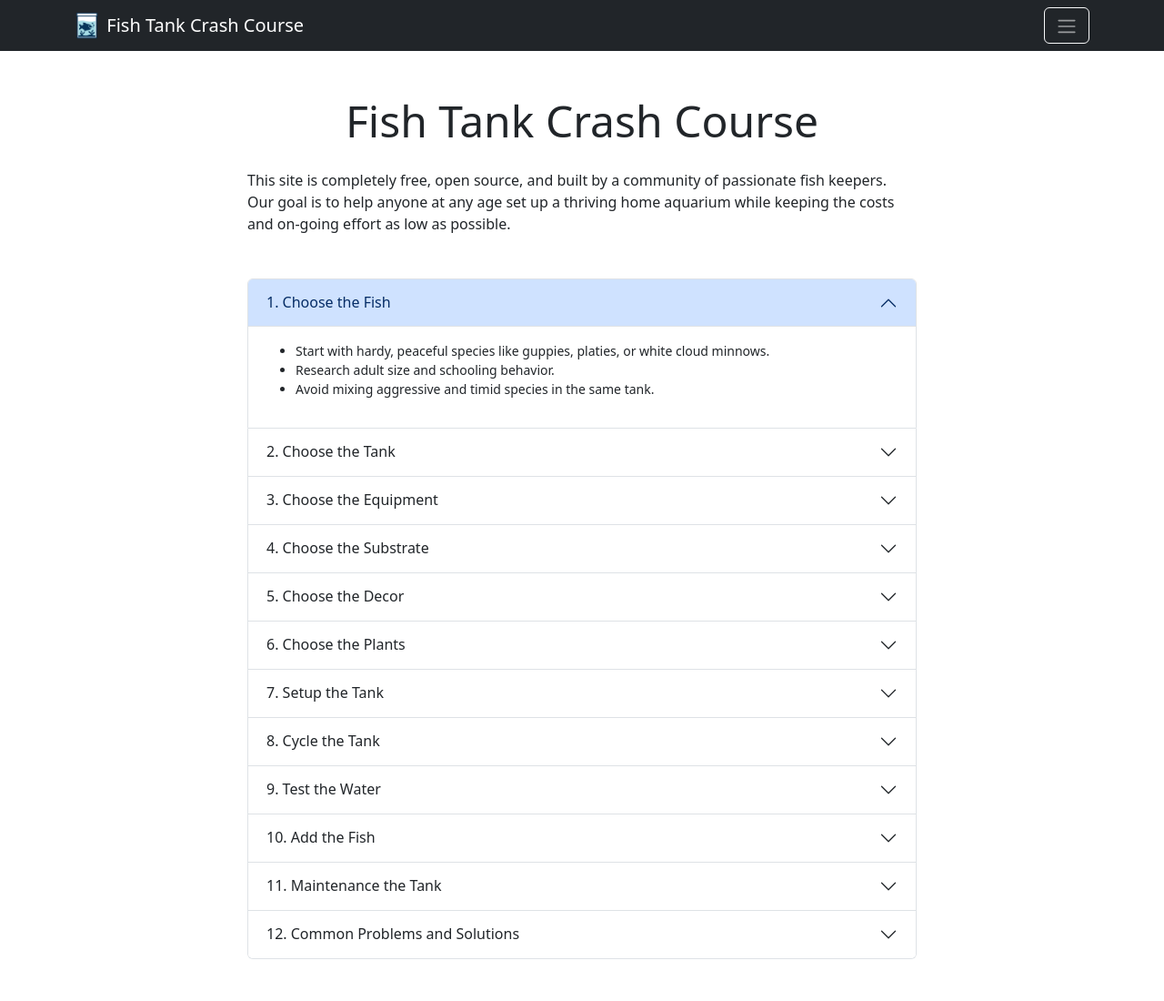
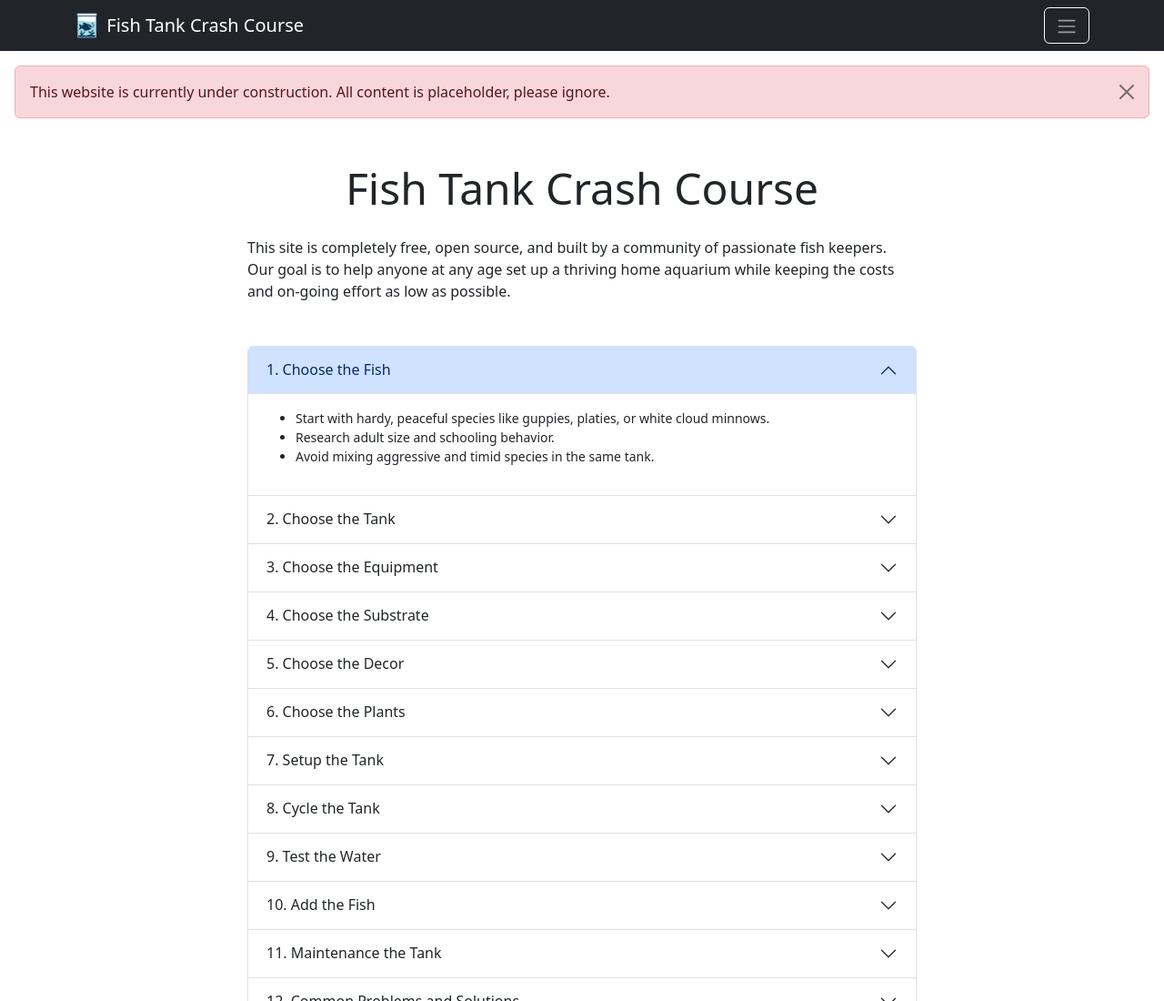
Before and after one commit to HunterTTP/fish-tank-crash-course, a plain HTML site: page index.html in a window 1280 px wide. Shown: the top 1100 px of the page at 91% size. Drawn offline with nearby package versions, Linux system fonts and the light colour scheme.

Commit message:
Under construction banner added to all pages

```diff
--- a/index.html
+++ b/index.html
@@ -20,6 +20,11 @@
       </button>
     </div>
   </nav>
+
+  <div class="alert alert-danger alert-dismissible fade show mt-3 mb-0 mx-3" role="alert">
+    This website is currently under construction. All content is placeholder, please ignore.
+    <button type="button" class="btn-close" data-bs-dismiss="alert" aria-label="Close"></button>
+  </div>
 
   <div class="offcanvas offcanvas-end" tabindex="-1" id="offcanvasNav" aria-labelledby="offcanvasNavLabel">
     <div class="offcanvas-header">
```
Also changed, not shown: kids-10-gallon.html (+5 -0 lines).
